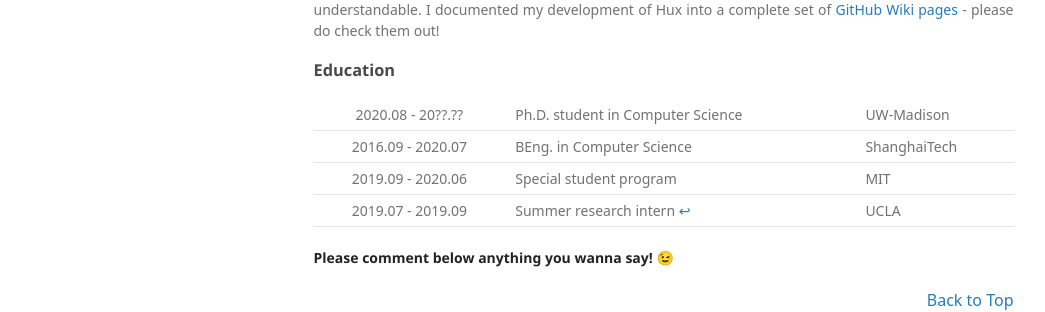
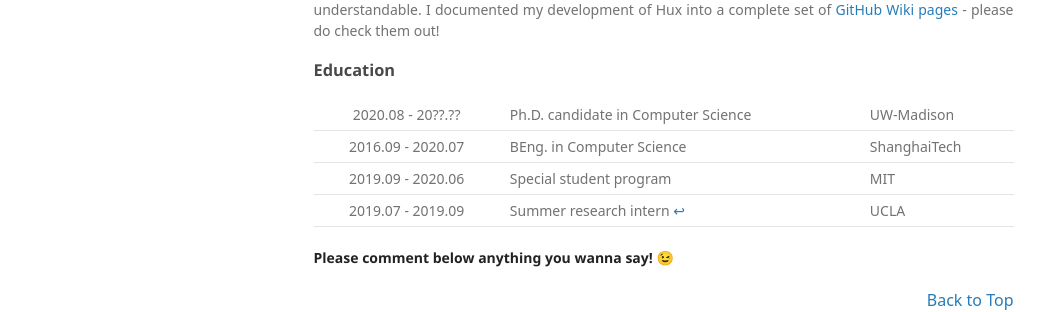
Before and after one commit to josehu07/josehu07.github.io, a Jekyll site: the page built from index.md, in a window 1280 px wide and 1025 px high. Shown: the part 643-955 px from the top of the window, without its empty margins (119-1164 px from the left). Built offline with Jekyll 4.4.1, drawn with Linux system fonts in a browser that asks for light colours; some web fonts are replaced; a script that is not in the unit is left out; comment, search, counter and statistics services are not loaded.

Commit message:
passed my qual =)

```diff
--- a/index.md
+++ b/index.md
@@ -42,7 +42,7 @@
   <tbody>
     <tr>
       <td style="text-align: center">2020.08 - 20??.??</td>
-      <td style="text-align: left">Ph.D. student in Computer Science</td>
+      <td style="text-align: left">Ph.D. candidate in Computer Science</td>
       <td style="text-align: left">UW-Madison</td>
     </tr>
     <tr>
```
